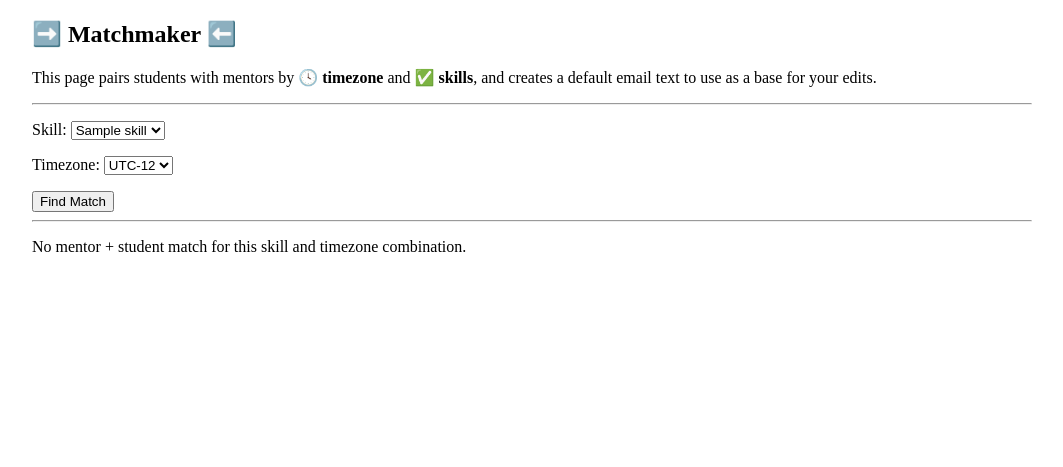
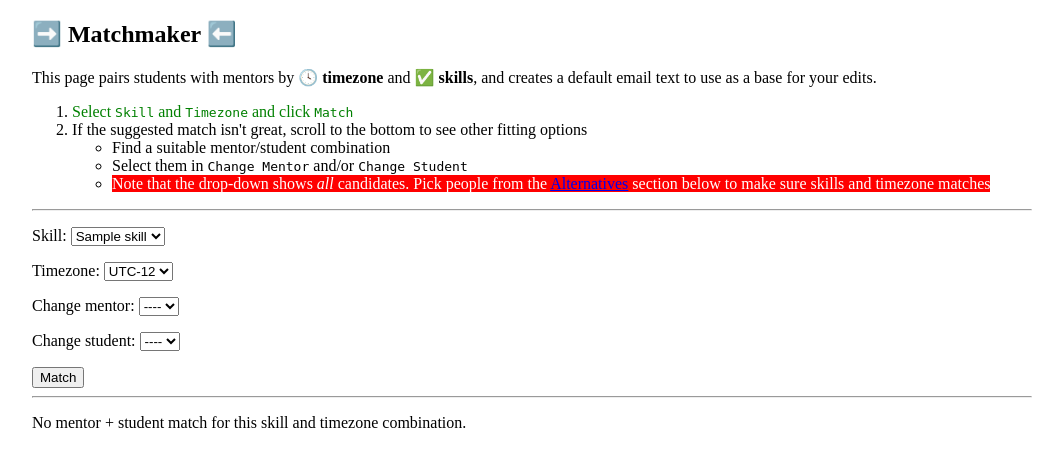
Before and after one commit to martin-martin/stayathome-mentorship, a Django app: page /match/ in a window 1280 px wide. Shown: the top 467 px of the page, without its empty margins (108-1171 px from the left). Run offline with Django 3.2, Linux system fonts and the light colour scheme; a user stored in the database is signed in; tables that the repository leaves empty hold one stand-in row (values such as "Sample post").

Commit message:
Feat: change mentor/student pairing manually

```diff
--- a/match/forms.py
+++ b/match/forms.py
@@ -1,9 +1,15 @@
 from django import forms
-from .models import Skill, Person
+from .models import Skill, Mentor, Student
 
 
 class SelectForm(forms.Form):
     SKILLS = [(skill.id, skill.name) for skill in Skill.objects.all()]
     TIMEZONES = [(tz, "UTC{}".format(tz)) for tz in range(-12, 13)]
+    MENTORS = [(mentor.id, mentor.name) for mentor in Mentor.objects.all() if mentor.has_capacity()]
+    MENTORS.insert(0, (None, '----'))
+    STUDENTS = [(student.id, student.name) for student in Student.objects.all() if not student.current_mentor]
+    STUDENTS.insert(0, (None, '----'))
     skill = forms.ChoiceField(choices=SKILLS)
     timezone = forms.ChoiceField(choices=TIMEZONES)
+    change_mentor = forms.ChoiceField(choices=MENTORS, required=False)
+    change_student = forms.ChoiceField(choices=STUDENTS, required=False)
--- a/match/templates/match/base.html
+++ b/match/templates/match/base.html
@@ -26,6 +26,18 @@
         <h1 class="title">➡️ Matchmaker ⬅️</h1>
         <p>This page pairs students with mentors by 🕓 <strong>timezone</strong> and ✅ <strong>skills</strong>,
             and creates a default email text to use as a base for your edits.</p>
+        <ol>
+            <li><span class="highlight">Select <kbd>Skill</kbd> and <kbd>Timezone</kbd> and click <kbd>Match</kbd></span></li>
+            <li>If the suggested match isn't great, scroll to the bottom to see other fitting options
+                <ul>
+                    <li>Find a suitable mentor/student combination</li>
+                    <li>Select them in <kbd>Change Mentor</kbd> and/or <kbd>Change Student</kbd></li>
+                    <li><span class="important">Note that the drop-down shows <em>all</em> candidates.
+                        Pick people from the <a href="#alternatives">Alternatives</a> section below to make sure skills and
+                    timezone matches</span></li>
+                </ul>
+            </li>
+        </ol>
     </div>
     <hr>
     <div class="container">
@@ -36,6 +48,5 @@
         </div>
     </div>
 </section>
-
 </body>
 </html>
--- a/match/templates/match/match.html
+++ b/match/templates/match/match.html
@@ -5,36 +5,36 @@
     <form action="" method="post">
         {% csrf_token %}
         {{ form.as_p }}
-        <input type="submit" value="Find Match">
+        <input type="submit" value="Match">
     </form>
 </div>
+
 <hr>
 
-{% if mentors and students %}
+{% if mentor and student %}
 
 <div>
     <p>Matched Mentor
-        <a href="{% url 'admin:match_mentor_change' mentors.0.id %}" target="_blank">
-            {{ mentors.0.name }}
-        </a> <em>({{ mentors.0.daytime }})</em>
+        <a href="{% url 'admin:match_mentor_change' mentor.id %}" target="_blank">
+            {{ mentor.name }}
+        </a> <em>({{ mentor.daytime }})</em>
         with Student
-        <a href="{% url 'admin:match_student_change' students.0.id %}" target="_blank">
-            {{ students.0.name }}
-        </a> <em>({{ students.0.daytime }})</em>
+        <a href="{% url 'admin:match_student_change' student.id %}" target="_blank">
+            {{ student.name }}
+        </a> <em>({{ student.daytime }})</em>
     </p>
-    <h1>{{ user.username }}</h1>
     <ol>
         <li>
             Add them to our
             <a href="https://forum.codingnomads.co/u/{{ user.username }}/invited/pending" target="_blank">
                 CodingNomads Forum</a>:
             <ul>
-                <li class="highlight">{{ mentors.0.email }}</li>
-                <li class="highlight">{{ students.0.email }}</li>
+                <li class="highlight">{{ mentor.email }}</li>
+                <li class="highlight">{{ student.email }}</li>
             </ul>
         </li>
         <li><span class="important">Proof-read and edit the email template below</span></li>
-        <li><a href="mailto:{{ students.0.email }},{{ mentors.0.email }}?cc={{ user.username }}@codingnomads.co&subject=#StayAtHome%20Mentorship%20-%20Introducing%20{{ students.0.name.split.0 }}%20and%20{{ mentors.0.name.split.0 }}&body=Paste,%20then%20proof-read%20and%20edit%20here." target="_blank">
+        <li><a href="mailto:{{ student.email }},{{ mentor.email }}?cc={{ user.username }}@codingnomads.co&subject=#StayAtHome%20Mentorship%20-%20Introducing%20{{ student.name.split.0 }}%20and%20{{ mentor.name.split.0 }}&body=Paste,%20then%20proof-read%20and%20edit%20here." target="_blank">
             Paste and send the email here</a></li>
     </ol>
 </div>
@@ -52,7 +52,9 @@
 {% if mentors %}
 
 <hr>
-<h2>Alternatives</h2>
+<h2 id="alternatives">Alternatives</h2>
+<p>These mentors/students fit the skill and timezone selection.
+    To update the email template, select one of them up above and click <kbd>Match</kbd> again</p>
 
 <h3>Mentors</h3>
 <ul>
--- a/match/views.py
+++ b/match/views.py
@@ -8,9 +8,17 @@ from match.serializers import StudentSerializer, MentorSerializer, SkillSerializ
 from match.forms import SelectForm
 
 
+def safe_list_get(my_list, idx, default):
+    """Provides a safe fallback when list index is out of range."""
+    try:
+        return my_list[idx]
+    except IndexError:
+        return default
+
+
 @login_required
 def matchmaker(request):
-    """Simplifies the matching process by presenting suitable combinations and quick repaeatable steps."""
+    """Simplifies the matching process by presenting suitable combinations and quick repeatable steps."""
     if request.method == 'POST':
         form = SelectForm(request.POST)
         if form.is_valid():
@@ -27,11 +35,31 @@ def matchmaker(request):
             all_students = candidates.filter(mentor__isnull=True)
             # keep only students that don't currently have a mentor assigned to them
             students = [student for student in all_students if not student.student.current_mentor]
-            """TODO:
-            ========
-            - button to click "next" for another match?
-            """
-            context = {'form': form, 'mentors': mentors, 'students': students}
+            # logic below allows for selecting different mentors if the match isn't great
+            if form.cleaned_data['change_mentor'] and form.cleaned_data['change_student']:
+                context = {'form': form, 'mentors': mentors, 'students': students,
+                           'mentor': Person.objects.get(pk=form.cleaned_data['change_mentor']),
+                           'student': Person.objects.get(pk=form.cleaned_data['change_student'])
+                           }
+                print(context)
+            elif form.cleaned_data['change_mentor']:
+                context = {'form': form, 'mentors': mentors, 'students': students,
+                           'mentor': Person.objects.get(pk=form.cleaned_data['change_mentor']),
+                           'student': safe_list_get(students, 0, None)
+                           }
+                print(context)
+            elif form.cleaned_data['change_student']:
+                context = {'form': form, 'mentors': mentors, 'students': students,
+                           'mentor': safe_list_get(mentors, 0, None),
+                           'student': Person.objects.get(pk=form.cleaned_data['change_student'])
+                           }
+                print(context)
+            else:
+                context = {'form': form, 'mentors': mentors, 'students': students,
+                           'mentor': safe_list_get(mentors, 0, None),
+                           'student': safe_list_get(students, 0, None)
+                           }
+                print(context)
             return render(request, 'match/match.html', context)
     form = SelectForm()
     context = {'form': form}
```
Also changed, not shown: match/templates/match/email.html (+6 -6 lines).
